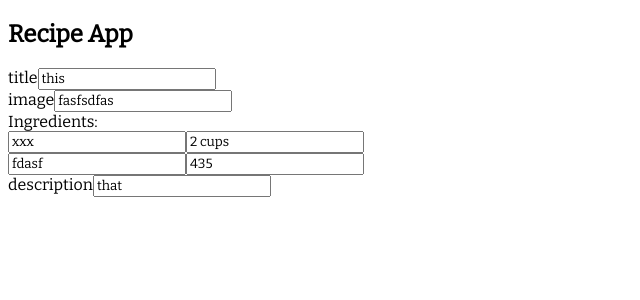
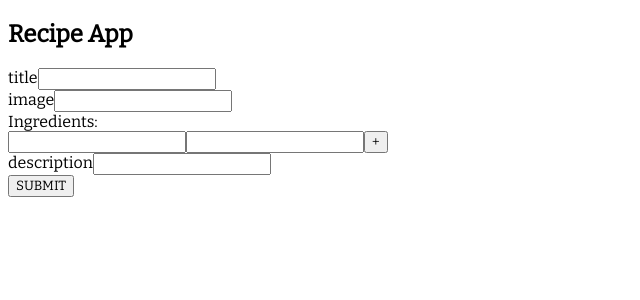
Before and after one commit to mlizchap/recipe-app-frontend, a React app: page /form in a window 1280 px wide. Shown: the top 300 px of the page, without its empty margins (0-640 px from the left). Built offline with nearby package versions, Linux system fonts and the light colour scheme.

Commit message:
added buttons for adding and removing ingredients

```diff
--- a/src/components/App/App.js
+++ b/src/components/App/App.js
@@ -13,11 +13,10 @@ const fakeData = {
         imgredients: [{name: 'xxx', amount: '2 cups'}, {name: 'fdasf', amount: '435'}],
         description: 'that',
     }],
-    userInput: {
-        title: 'this',
-        image: 'fasfsdfas',
-        ingredients: [{name: 'xxx', amount: '2 cups'}, {name: 'fdasf', amount: '435'}],
-        description: 'that',
+    handleSubmit: (e, values) => {
+        e.preventDefault()
+        console.log("SUBMIT")
+        console.log(values)
     }
 }
 
@@ -27,7 +26,7 @@ class App extends Component {
             <div>
                 <h2>Recipe App</h2>
                     <Switch>
-                        <Route path="/form" render={() => <RecipeForm userInput={fakeData.userInput} handleChange={() => console.log('text')}/>} />
+                        <Route path="/form" render={() => <RecipeForm handleSubmitNew={fakeData.handleSubmit} />} />
                         <Route path="/" render={() => <div>test</div>} />
                     </Switch>
             </div>
--- a/src/components/RecipeForm/RecipeForm.js
+++ b/src/components/RecipeForm/RecipeForm.js
@@ -5,10 +5,10 @@ class RecipeForm extends Component {
         super(props);
 
         this.state = {
-            titleInput: 'this',
-            imageInput: 'fasfsdfas',
-            ingredientInput: [{name: 'xxx', amount: '2 cups'}, {name: 'fdasf', amount: '435'}],
-            descriptionInput: 'that',
+            titleInput: '',
+            imageInput: '',
+            ingredientInput: [{name: '', amount: ''}],
+            descriptionInput: '',
         }
     }
     handleChange = (e) => {
@@ -18,6 +18,15 @@ class RecipeForm extends Component {
         const copy = [...this.state.ingredientInput]
         copy[index][e.target.name] = e.target.value;
         this.setState({ ingredientInput: copy })
+    }
+    addIngredient = (e) => {
+        e.preventDefault();
+        this.setState({ ingredientInput: [...this.state.ingredientInput, {name: '', amount: ''}]})
+    }
+    removeIngredient = (e, i) => {
+        e.preventDefault();
+        const ingredients = this.state.ingredientInput.filter(elem => elem.name !== i.name);
+        this.setState({ ingredientInput: ingredients });
     }
     render() {
         return (
@@ -30,52 +39,20 @@ class RecipeForm extends Component {
                             <div key={index}>
                                 <input name="name" value={i.name} onChange={(e) => this.handleInputChange(e, index)} />
                                 <input name="amount" value={i.amount} onChange={(e) => this.handleInputChange(e, index)} />
+                                <button onClick={this.addIngredient}>+</button>
+                                {(this.state.ingredientInput.length > 1) ?
+                                    <button onClick={(e) =>this.removeIngredient(e, i)}>-</button>
+                                    : null
+                                }
                             </div>
                         )
                     })}
-                    {/* {this.state.ingredientInput.map((i,index) => {
-                        return (
-                            <div key={i.name}>
-                                <input name="name" value={i.name} onChange={(e) => this.handleInputChange(e, index)} />
-                                <input name="amount" value={i.amount} onChange={(e) => this.handleInputChange(e, index)} />
-                            </div>
-                        )
-                    })} */}
-
-
                 </div>
                 <div>description<input name="descriptionInput" value={this.state.descriptionInput} onChange={this.handleChange} /></div>
+                <button onClick={(e) => this.props.handleSubmitNew(e, this.state)}>SUBMIT</button>
             </form>
         )
     }
-    // handleChange = (e, key) => {
-    //     const userInput = {...this.state.userInput, [key]: e.target.value}
-    //     this.setState({userInput})
-    // }
-    // handleIngredChange = (e,key,index) => {
-    //     const userInput = {...this.state.userInput}
-    //     userInput[key][index] = { ...userInput[key][index],[e.target.name]: e.target.value }
-    //     this.setState({userInput})
-    // }
-    // render() {
-    //     return (
-    //         <form>
-    //             {Object.keys(this.state.userInput).map(key => {
-    //                 var item = this.state.userInput[key];
-    //                 return (Array.isArray(item)) ?
-    //                     item.map((i, index) => {
-    //                         return (
-    //                             <div key={i.name}>
-    //                                 {(index === 0) ? <div>ingredients</div> : null}
-    //                                 <input value={i.name} name="name" onChange={(e) => this.handleIngredChange(e, key, index)} />
-    //                                 <input value={i.amount} name="amount" onChange={(e) => this.handleIngredChange(e, key, index)} />
-    //                             </div>
-    //                         )
-    //                     }) : <div key={key}>{key}<input value={item} onChange={(e) => this.handleChange(e, key)} /></div>
-    //             })}
-    //         </form>
-    //     );
-    // }
 }
 
 export default RecipeForm;
```
